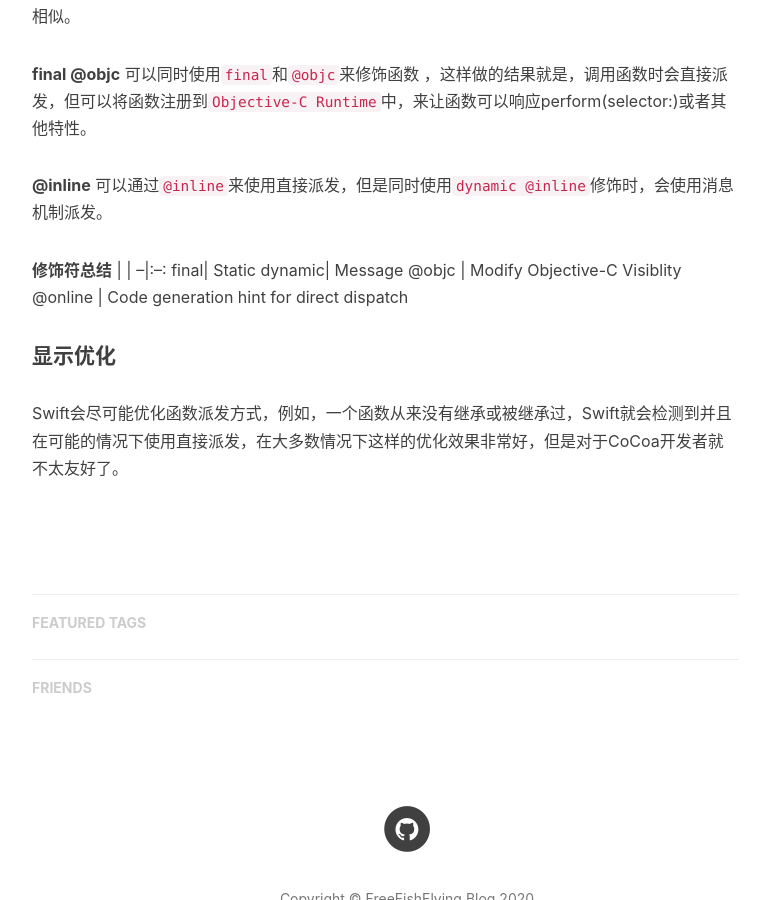
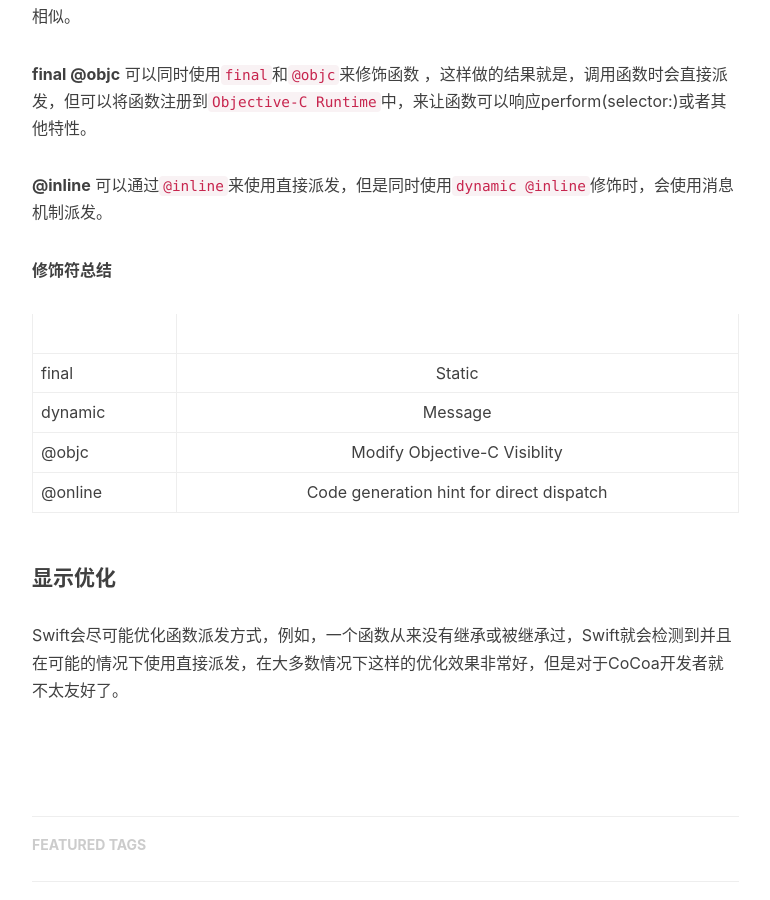
Before and after one commit to FreeFishFlying/FreeFishFlying.github.io, a Jekyll site: the page built from _posts/2020-04-24-Swift函数派发机制.markdown, in a window 1280 px wide and 900 px high, scrolled down 2097 px. Shown: the whole window, without its empty margins (233-1003 px from the left). Built offline with Jekyll 4.4.1, drawn with Linux system fonts in a browser that asks for light colours; nearby versions of some CDN libraries; comment, search, counter and statistics services are not loaded.

Commit message:
update file

```diff
--- a/_posts/2020-04-24-Swift函数派发机制.markdown
+++ b/_posts/2020-04-24-Swift函数派发机制.markdown
@@ -64,12 +64,14 @@ Swift有一些修饰符可以指定派发方式：
 可以通过`@inline`来使用直接派发，但是同时使用`dynamic @inline`修饰时，会使用消息机制派发。
 
 **修饰符总结**
+
 | |
---|:--:
-final| Static
-dynamic| Message
-@objc | Modify Objective-C Visiblity
-@online | Code generation hint for direct dispatch
+| -- | :--: |
+|final| Static|
+|dynamic| Message
+|@objc | Modify Objective-C Visiblity|
+|@online | Code generation hint for direct dispatch|
+
 
 #### 显示优化
 Swift会尽可能优化函数派发方式，例如，一个函数从来没有继承或被继承过，Swift就会检测到并且在可能的情况下使用直接派发，在大多数情况下这样的优化效果非常好，但是对于CoCoa开发者就不太友好了。
```
